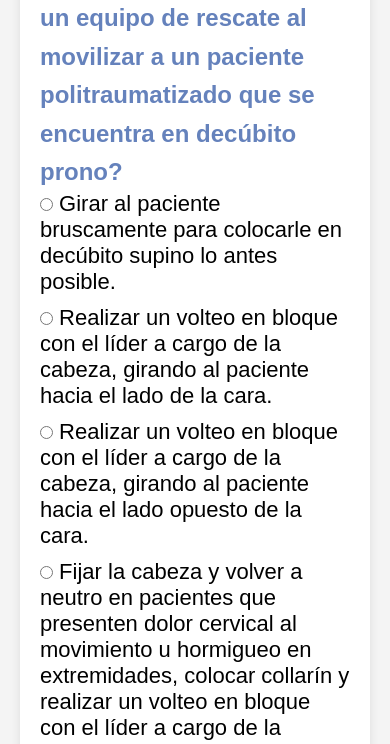
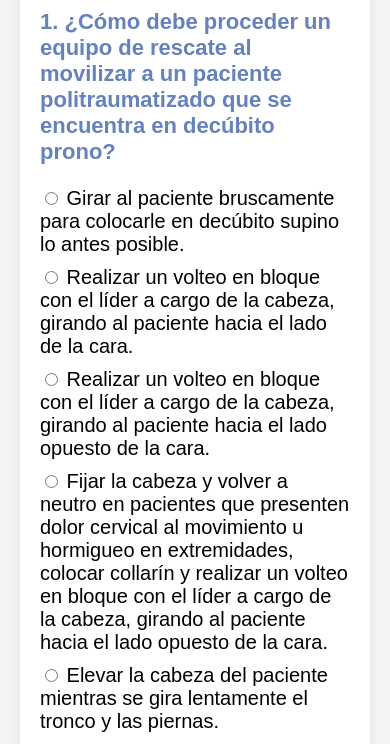
Before and after one commit to Crospirit/Cuestionariotraumates, a plain HTML site: page index.html in a window 390 px wide. Shown: the part 247-991 px from the top of the page. Drawn offline with Linux system fonts and the light colour scheme.

Commit message:
Update index.html

```diff
--- a/index.html
+++ b/index.html
@@ -5,20 +5,16 @@
     <meta name="viewport" content="width=device-width, initial-scale=1.0, user-scalable=yes">
     <title>Cuestionario TES</title>
       <style>
-    /* Reset CSS */
-    * {
-        margin: 0;
-        padding: 0;
-        box-sizing: border-box;
-    }
-
     body {
         font-family: Arial, sans-serif;
         background-color: #f4f4f4;
         margin: 0;
         padding: 20px;
+        -webkit-user-select: none; /* Safari */
+        -moz-user-select: none; /* Firefox */
+        -ms-user-select: none; /* Internet Explorer/Edge */
+        user-select: none; /* Standard */
     }
-
     h1 {
         text-align: center;
         color: #FF4500; /* Color naranja para el título */
@@ -26,84 +22,55 @@
         font-weight: bold;
         text-shadow: 2px 2px #FFD700; /* Sombra para el título */
     }
-
     .container {
-        max-width: 1000px; /* Aumenta el ancho máximo del contenedor */
-        width: 100%;
+        max-width: 850px;
         margin: auto;
         background: #fff;
         padding: 20px;
         border-radius: 8px;
         box-shadow: 0 0 10px rgba(0, 0, 0, 0.1);
-        word-wrap: break-word; /* Ajusta el texto largo */
-        word-break: break-word; /* Ajusta el texto largo */
-    }
-
+   word-wrap: break-word; /* Ajusta el texto largo */
+    word-break: break-word; /* Ajusta el texto largo */
+}
     .question {
         margin-bottom: 20px;
     }
-
     .question p {
         font-size: 22px;
         font-weight: bold;
         color: #6582BC; /* Azul cielo oscuro */
-        line-height: 1.5; /* Espaciado entre líneas */
-        overflow-wrap: break-word; /* Ajusta el texto largo */
-        word-break: break-word; /* Ajusta el texto largo */
     }
-
     .question label {
         display: block;
         margin-bottom: 10px;
-        font-size: 18px;
+        font-size: 20px;
         cursor: pointer;
     }
-
     #submitBtn {
         display: block;
         width: 100%;
         padding: 15px;
-        font-size: 18px;
+        font-size: 20px;
         background-color: #4CAF50;
         color: white;
         border: none;
         border-radius: 8px;
         cursor: pointer;
     }
-
     #submitBtn:hover {
         background-color: #45a049;
     }
-
     .score {
         margin-top: 20px;
         font-size: 20px;
         font-weight: bold;
         color: #333;
     }
-
     footer {
         text-align: center;
         margin-top: 20px;
         font-size: 14px;
         color: #666;
-    }
-
-    /* Media query para dispositivos móviles */
-    @media (max-width: 600px) {
-        .question p {
-            font-size: 24px; /* Aumenta el tamaño de fuente para móviles */
-            line-height: 1.6; /* Ajusta el espaciado entre líneas para móviles */
-        }
-        .question label {
-            font-size: 22px; /* Aumenta el tamaño de fuente para móviles */
-        }
-        #submitBtn {
-            font-size: 24px; /* Aumenta el tamaño de fuente del botón para móviles */
-        }
-        .score {
-            font-size: 22px; /* Aumenta el tamaño de fuente del resultado para móviles */
-        }
     }
     </style>
 </head>
```
